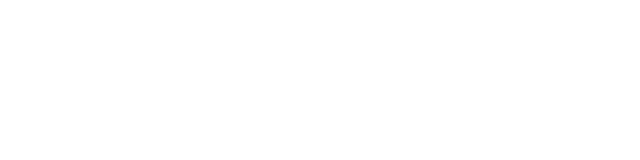
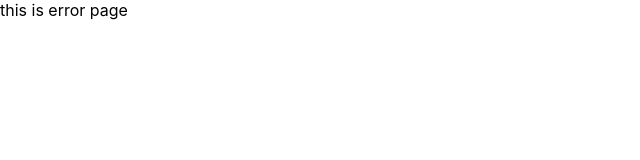
Before and after one commit to armin0chehr/react-beach-resort-project-v2.1, a React (Create React App) app: page / in a window 1280 px wide. Shown: the top 160 px of the page, without its empty margins (0-640 px from the left). Built offline with nearby package versions, Linux system fonts and the light colour scheme.

Commit message:
the first page - error- is created

```diff
--- a/src/App.js
+++ b/src/App.js
@@ -1,9 +1,9 @@
 import './App.css';
-
+import Error from './pages/Error'
 function App() {
   return (
     <div>
-
+      <Error/>
     </div>
   );
 }
--- a/src/pages/Error.js
+++ b/src/pages/Error.js
@@ -0,0 +1,9 @@
+import React from 'react'
+
+export default function Error() {
+	return (
+		<div>
+			this is error page
+		</div>
+	)
+}
```
